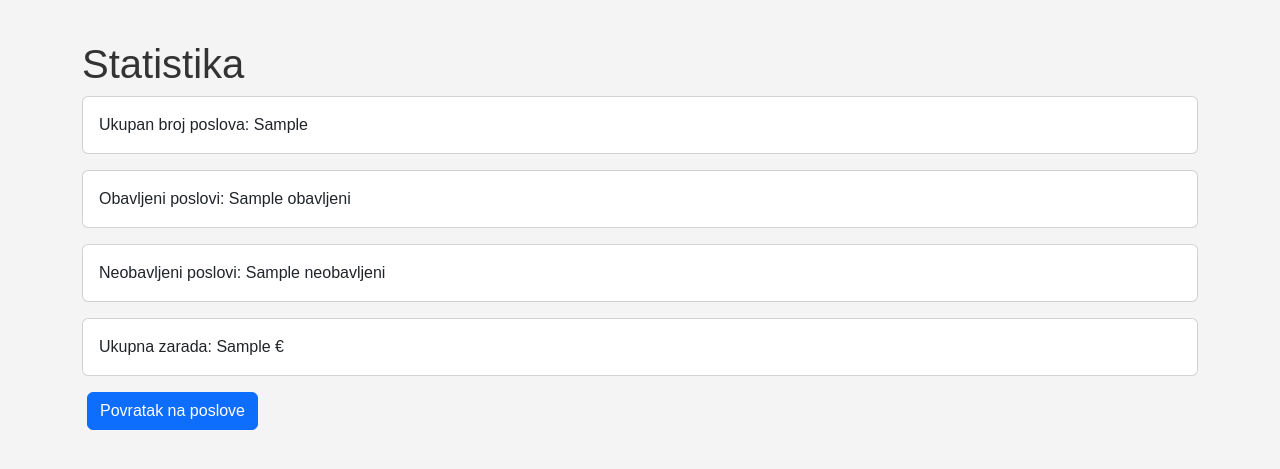
After one commit to istevanja-debug/Projekt_Raspored_poslova, a Flask app: template templates/statistika.html in a window 1280 px wide. The commit adds this page. Shown: the top 469 px of the page. Run offline with Flask 3, Linux system fonts and the light colour scheme; the template is opened without the code that fills it: most values are stand-ins (such as "Sample title", 1, 10 or a date in 2020); parts of the project's set-up code (start-up, migrations or seed data) failed here and were passed over.

Commit message:
Uređeni HTML i CSS

```diff
--- a/app.py
+++ b/app.py
@@ -1,38 +1,40 @@
 from flask import Flask, render_template, request, redirect
-from pony.orm import db_session, commit
+from pony.orm import db_session, commit, count
 
 from entities import Posao
 
 
 app = Flask(__name__)
 
-@app.route("/test")
-@db_session
-def test():
-
-    Posao(
-        adresa="Pulska 10",
-        datum="2026-06-15",
-        vrijeme="10:00",
-        klima="Daikin",
-        radnik="Ivan",
-        cijena=1200.0
-    )
-
-    commit()
-
-    return "Posao dodan!"
-
-
 @app.route("/poslovi")
 @db_session
 def poslovi():
 
-    svi_poslovi = Posao.select()
+    svi_poslovi = list(Posao.select())
+
+    broj_poslova = len(svi_poslovi)
+
+    broj_obavljenih = len(
+        [p for p in svi_poslovi if p.obavljeno]
+    )
+
+    broj_neobavljenih = len(
+        [p for p in svi_poslovi if not p.obavljeno]
+    )
+
+    ukupna_zarada = sum(
+        p.cijena
+        for p in svi_poslovi
+        if p.obavljeno
+    )
 
     return render_template(
         "index.html",
-        poslovi=svi_poslovi
+        poslovi=svi_poslovi,
+        broj_poslova=broj_poslova,
+        broj_obavljenih=broj_obavljenih,
+        broj_neobavljenih=broj_neobavljenih,
+        ukupna_zarada=ukupna_zarada
     )
 
 
@@ -105,5 +107,102 @@ def uredi(id):
         posao=posao
     )
 
+@app.route("/statistika")
+@db_session
+def statistika():
+
+    poslovi = list(Posao.select())
+
+    svi_poslovi = len(poslovi)
+
+    obavljeni = len(
+        [p for p in poslovi if p.obavljeno]
+    )
+
+    neobavljeni = len(
+        [p for p in poslovi if not p.obavljeno]
+    )
+
+    ukupna_zarada = sum(
+        p.cijena for p in poslovi
+        if p.obavljeno
+    )
+
+    return render_template(
+        "statistika.html",
+        svi_poslovi=svi_poslovi,
+        obavljeni=obavljeni,
+        neobavljeni=neobavljeni,
+        ukupna_zarada=ukupna_zarada
+    )
+
+@app.route("/neobavljeni")
+@db_session
+def neobavljeni():
+
+    svi_poslovi = list(Posao.select())
+
+    poslovi = [
+        p for p in svi_poslovi
+        if not p.obavljeno
+    ]
+
+    return render_template(
+        "index.html",
+        poslovi=poslovi
+    )
+
+@app.route("/obavljeni")
+@db_session
+def obavljeni():
+
+    svi_poslovi = list(Posao.select())
+
+    poslovi = [
+        p for p in svi_poslovi
+        if p.obavljeno
+    ]
+
+    return render_template(
+        "index.html",
+        poslovi=poslovi
+    )
+
+@app.route("/radnik")
+@db_session
+def radnik():
+
+    ime = request.args.get("ime")
+
+    svi_poslovi = list(Posao.select())
+
+    poslovi = [
+        p for p in svi_poslovi
+        if p.radnik == ime
+    ]
+
+    return render_template(
+        "index.html",
+        poslovi=poslovi
+    )
+
+@app.route("/datum")
+@db_session
+def datum():
+
+    trazeni_datum = request.args.get("datum")
+
+    svi_poslovi = list(Posao.select())
+
+    poslovi = [
+        p for p in svi_poslovi
+        if p.datum == trazeni_datum
+    ]
+
+    return render_template(
+        "index.html",
+        poslovi=poslovi
+    )
+
 if __name__ == "__main__":
     app.run(debug=True)
--- /dev/null
+++ b/static/style.css
@@ -0,0 +1,108 @@
+body {
+    font-family: Arial, sans-serif;
+    margin: 40px;
+    background-color: #f4f4f4;
+}
+
+h1 {
+    color: #333;
+}
+
+table {
+    width: 100%;
+    border-collapse: collapse;
+    background-color: white;
+}
+
+th {
+    background-color: #007bff;
+    color: white;
+    padding: 10px;
+}
+
+td {
+    padding: 10px;
+    text-align: center;
+}
+
+tr:nth-child(even) {
+    background-color: #f2f2f2;
+}
+
+a {
+    text-decoration: none;
+    margin: 0 5px;
+}
+
+form {
+    background-color: white;
+    padding: 20px;
+    width: 500px;
+    border-radius: 5px;
+}
+
+input {
+    width: 100%;
+    padding: 8px;
+    margin-top: 5px;
+}
+
+button {
+    padding: 10px 15px;
+    cursor: pointer;
+}
+
+.dashboard-card {
+    border: none;
+    border-radius: 12px;
+    box-shadow: 0 2px 6px rgba(0,0,0,0.08);
+}
+
+.ukupno-card {
+    background-color: #eef4ff;
+}
+
+.obavljeno-card {
+    background-color: #edf9f0;
+}
+
+.neobavljeno-card {
+    background-color: #fff8e8;
+}
+
+.zarada-card {
+    background-color: #f4efff;
+}
+
+.dashboard-card h5 {
+    color: #555;
+    font-size: 1rem;
+}
+
+.dashboard-card h2 {
+    color: #333;
+    font-weight: bold;
+}
+.dashboard-card {
+    transition: transform 0.2s ease;
+}
+
+.dashboard-card:hover {
+    transform: translateY(-3px);
+}
+
+.ukupno-card .card-body {
+    background-color: #eef4ff;
+}
+
+.obavljeno-card .card-body {
+    background-color: #edf9f0;
+}
+
+.neobavljeno-card .card-body {
+    background-color: #fff8e8;
+}
+
+.zarada-card .card-body {
+    background-color: #f4efff;
+}
--- /dev/null
+++ b/templates/statistika.html
@@ -0,0 +1,50 @@
+<!DOCTYPE html>
+<html>
+<head>
+    <title>Statistika</title>
+
+    <link href="https://cdn.jsdelivr.net/npm/bootstrap@5.3.7/dist/css/bootstrap.min.css"
+          rel="stylesheet">
+
+    <link rel="stylesheet"
+          href="{{ url_for('static', filename='style.css') }}">
+</head>
+
+<body>
+
+<div class="container mt-4">
+
+    <h1>Statistika</h1>
+
+    <div class="card mb-3">
+        <div class="card-body">
+            Ukupan broj poslova: {{ svi_poslovi }}
+        </div>
+    </div>
+
+    <div class="card mb-3">
+        <div class="card-body">
+            Obavljeni poslovi: {{ obavljeni }}
+        </div>
+    </div>
+
+    <div class="card mb-3">
+        <div class="card-body">
+            Neobavljeni poslovi: {{ neobavljeni }}
+        </div>
+    </div>
+
+    <div class="card mb-3">
+        <div class="card-body">
+            Ukupna zarada: {{ ukupna_zarada }} €
+        </div>
+    </div>
+
+    <a href="/poslovi" class="btn btn-primary">
+        Povratak na poslove
+    </a>
+
+</div>
+
+</body>
+</html>
```
Also changed, not shown: templates/add_job.html (+31 -7 lines), templates/edit_job.html (+36 -7 lines), templates/index.html (+117 -9 lines).
